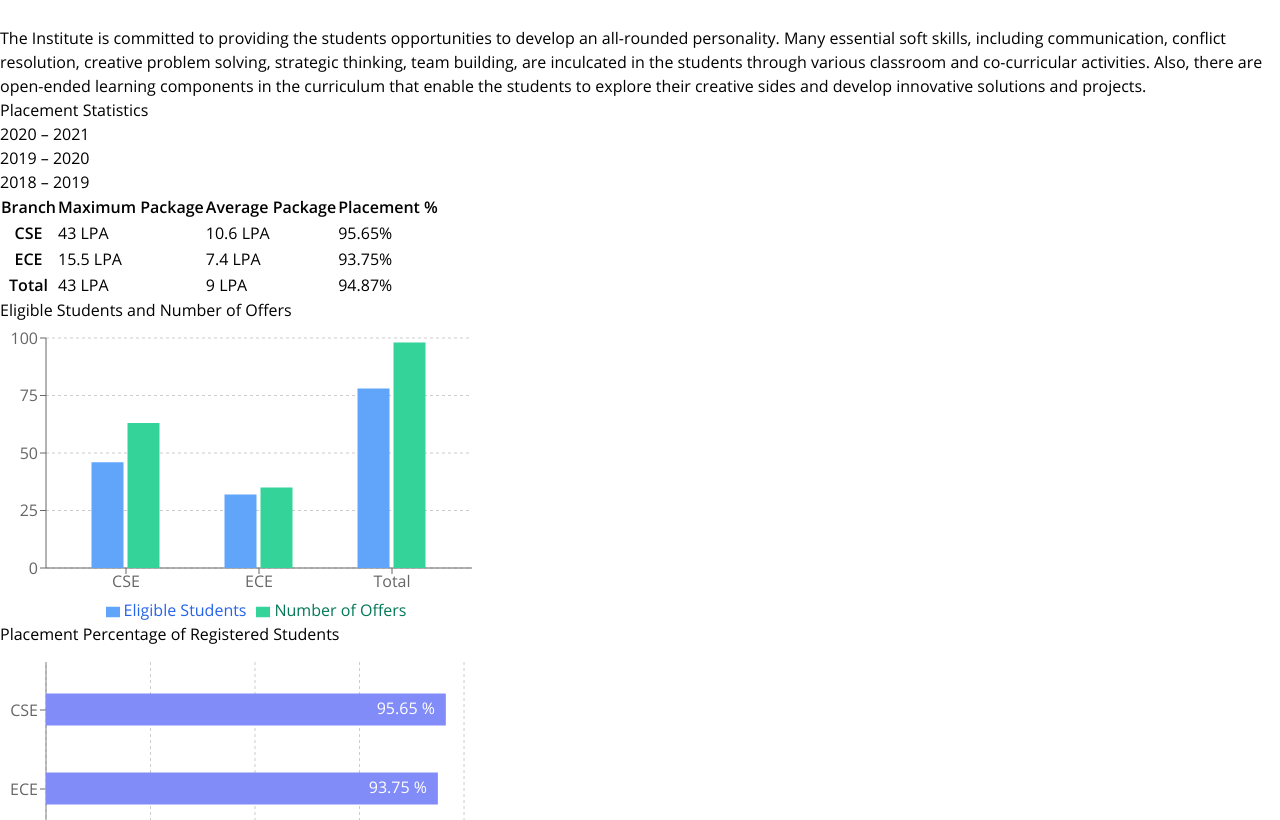
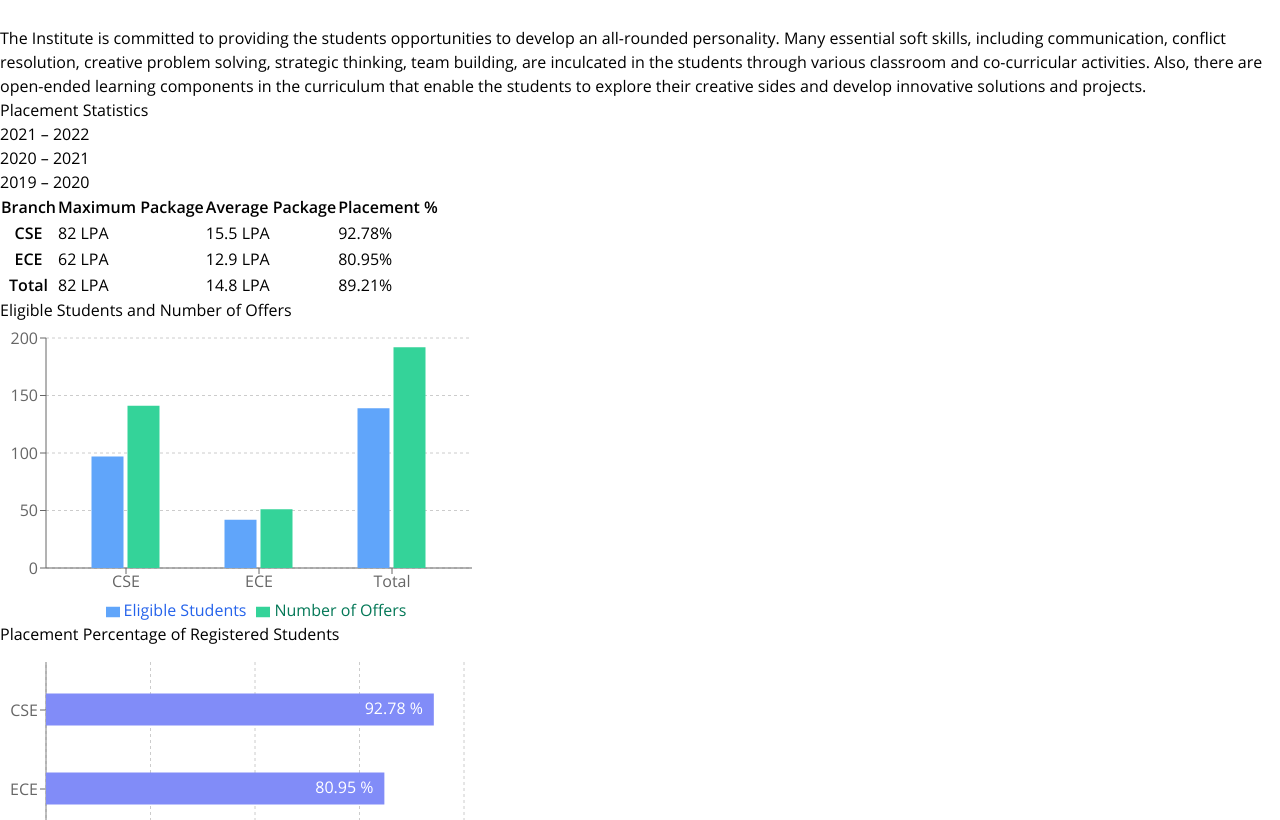
Before and after one commit to TNPCell-IIITKota/tnp-iiit-kota, a Next.js app: page / in a window 1280 px wide. Shown: the part 1980-2800 px from the top of the page. Built offline with nearby package versions, Linux system fonts and the light colour scheme.

Commit message:
chore: update current year

```diff
--- a/components/Tabs.tsx
+++ b/components/Tabs.tsx
@@ -7,7 +7,7 @@ import Table from '@components/Table';
 import cyrb53 from '@utils/hash-string';
 
 const Tabs: React.FC = () => {
-  const now = 2021;
+  const now = 2022;
   const [openTab, setOpenTab] = useState(0);
 
   return (
```
